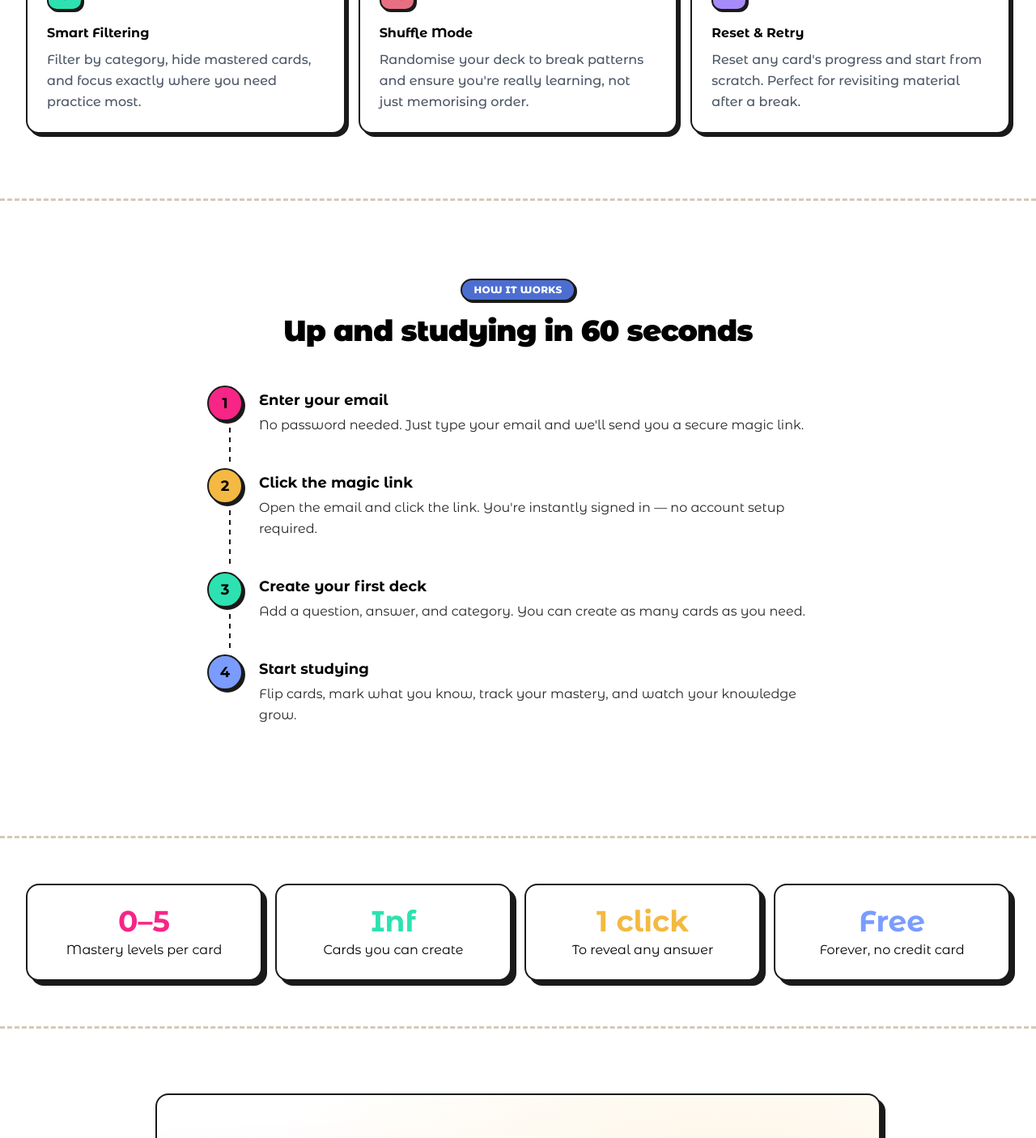
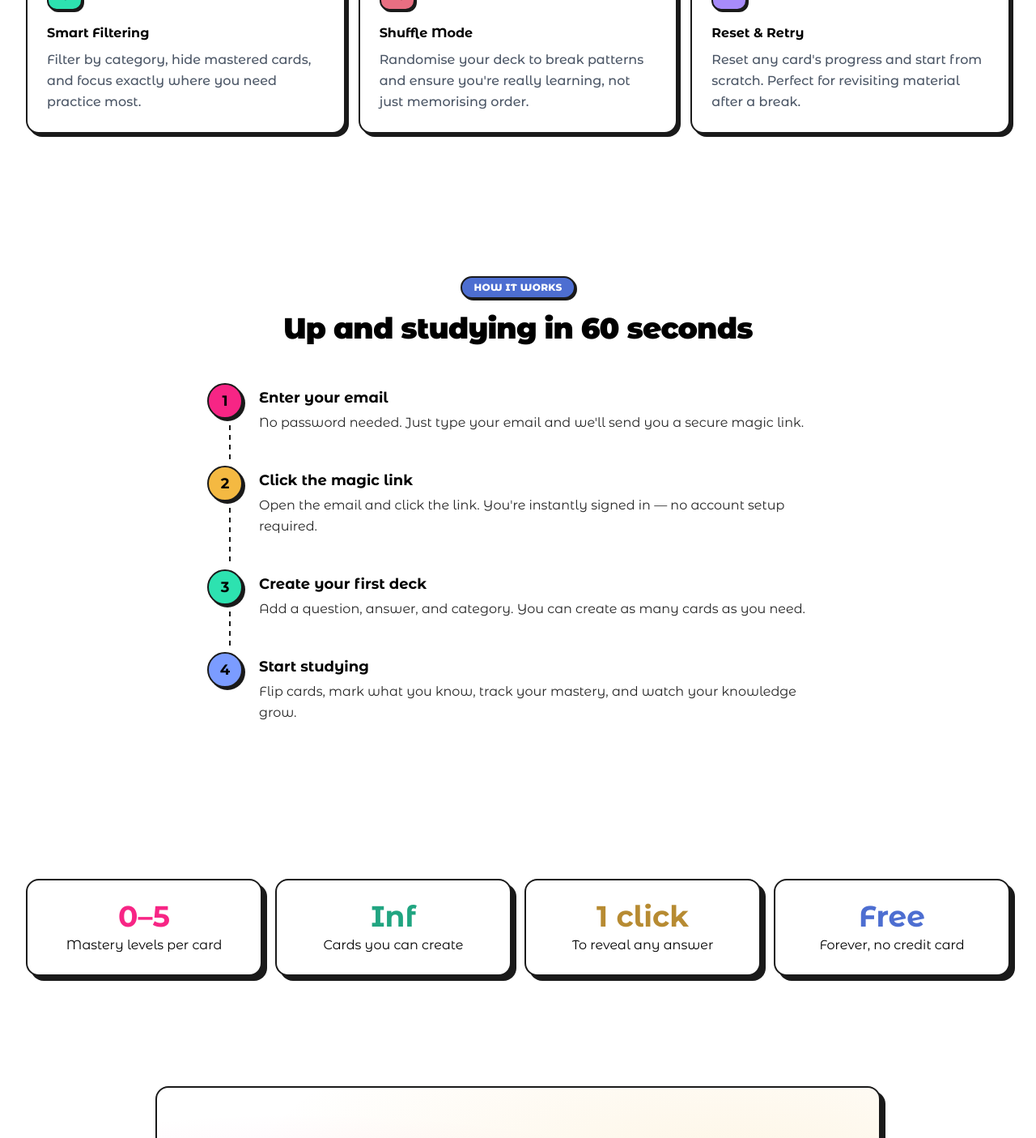
Before and after one commit to MichaelRMartinez/flashcard-react-landing-page, a React (Vite) app: page / in a window 1280 px wide. Shown: the part 1259-2664 px from the top of the page at 81% size. Built offline with nearby package versions, Linux system fonts and the light colour scheme.

Commit message:
remove dividers in App.tsx; change colors of stats to more accessible colors

```diff
--- a/src/App.tsx
+++ b/src/App.tsx
@@ -13,11 +13,8 @@ export default function App() {
       <main>
         <Hero />
         <Features />
-        <hr className="divider" />
         <HowItWorks />
-        <hr className="divider" />
         <Stats />
-        <hr className="divider" />
         <Cta />
       </main>
       <Footer />
--- a/src/components/stats.tsx
+++ b/src/components/stats.tsx
@@ -1,4 +1,6 @@
 import { statsItems } from "../constant/data";
+import { motion } from "motion/react";
+import * as V from '../motion/index'
 
 export default function Stats() {
   return (<>
--- a/src/constant/data.ts
+++ b/src/constant/data.ts
@@ -72,15 +72,15 @@ export const statsItems = [
     label: "Mastery levels per card",
     color: "#f72585",
   },
-  { value: "Inf", label: "Cards you can create", color: "#2de2b0" },
+  { value: "Inf", label: "Cards you can create", color: "#21a581" },
   {
     value: "1 click",
     label: "To reveal any answer",
-    color: "#f4b942",
+    color: "#b78b32",
   },
   {
     value: "Free",
     label: "Forever, no credit card",
-    color: "#7b9cff",
+    color: "#4d6ed1",
   },
 ];
```
